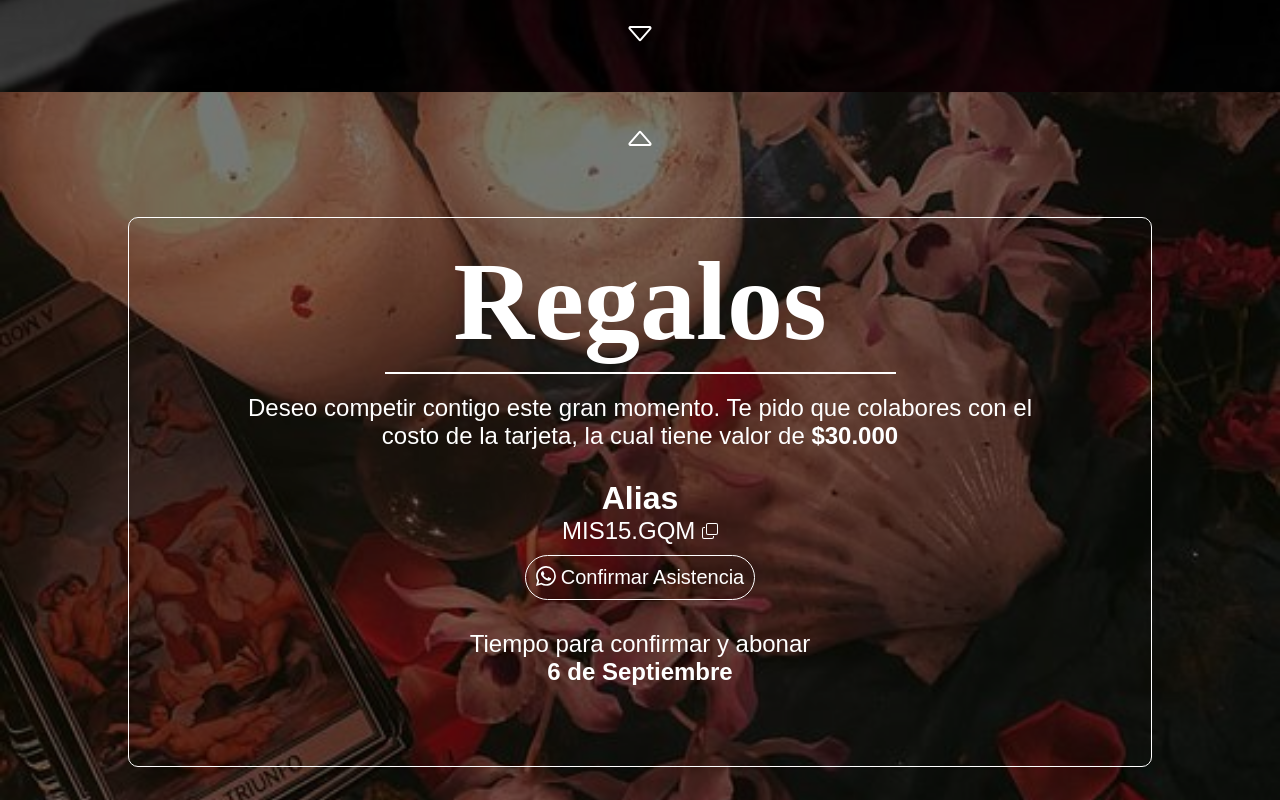
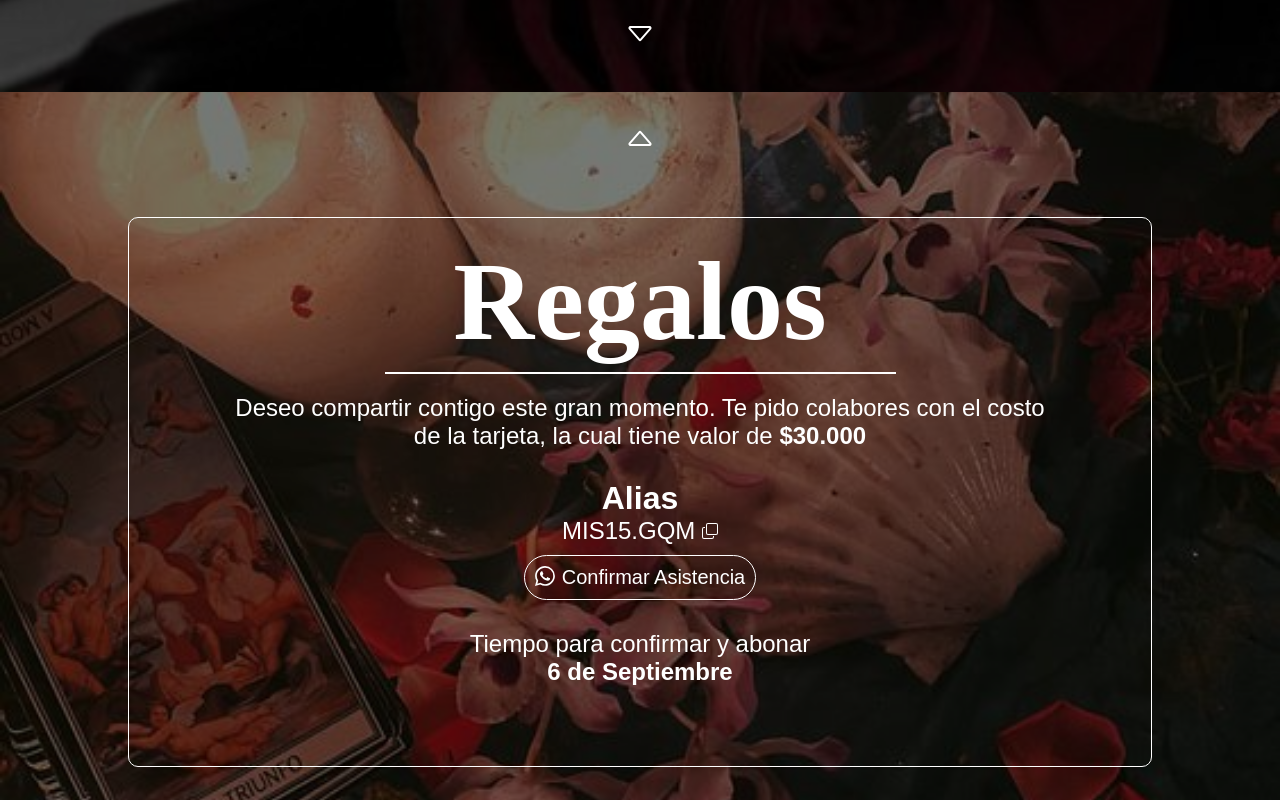
Before and after one commit to NachoXS15/GiulyXV, a plain HTML site: page index.html in a window 1280 px wide. Shown: the part 3108-3908 px from the top of the page. Drawn offline with Linux system fonts and the light colour scheme; a web font is replaced by a local one.

Commit message:
updated texts

```diff
--- a/index.html
+++ b/index.html
@@ -174,7 +174,7 @@
                 <div id="mp-box">
                     <h1 style="height: 5px;">Regalos</h1>
                     <hr>
-                    <p style="width: 80%;">Deseo competir contigo este gran momento. Te pido que colabores con el costo de la tarjeta, la cual tiene valor de <b>$30.000</b></p>
+                    <p style="width: 80%;">Deseo compartir contigo este gran momento. Te pido colabores con el costo de la tarjeta, la cual tiene valor de <b>$30.000</b></p>
                     <div>
                         <h2>Alias</h2>
                         <p style="margin-bottom: 10px;">MIS15.GQM
--- a/style.css
+++ b/style.css
@@ -182,7 +182,7 @@ header div a{
 .btn{
     display: flex;
     justify-content: center;
-    gap: 5px;
+    gap: 7px;
     text-decoration: none;
     color: white;
     border: 1px solid white;
```
